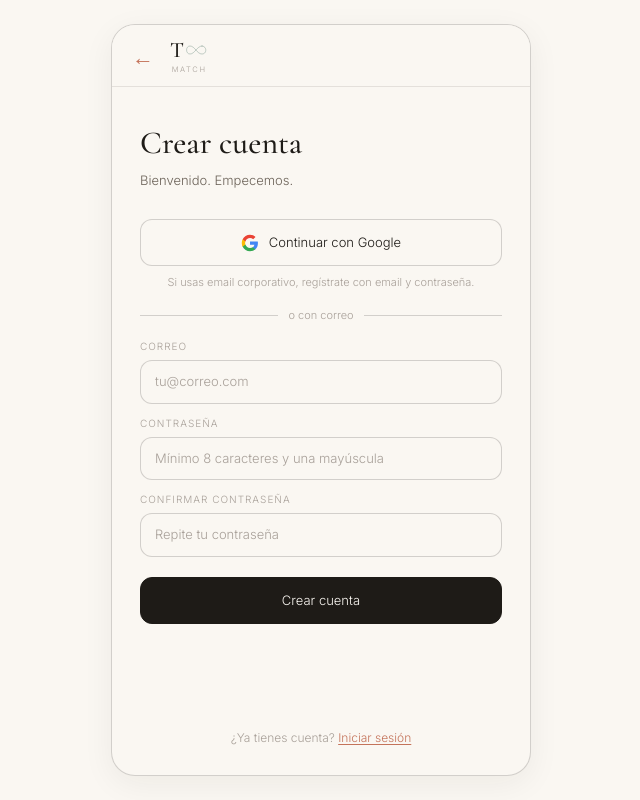
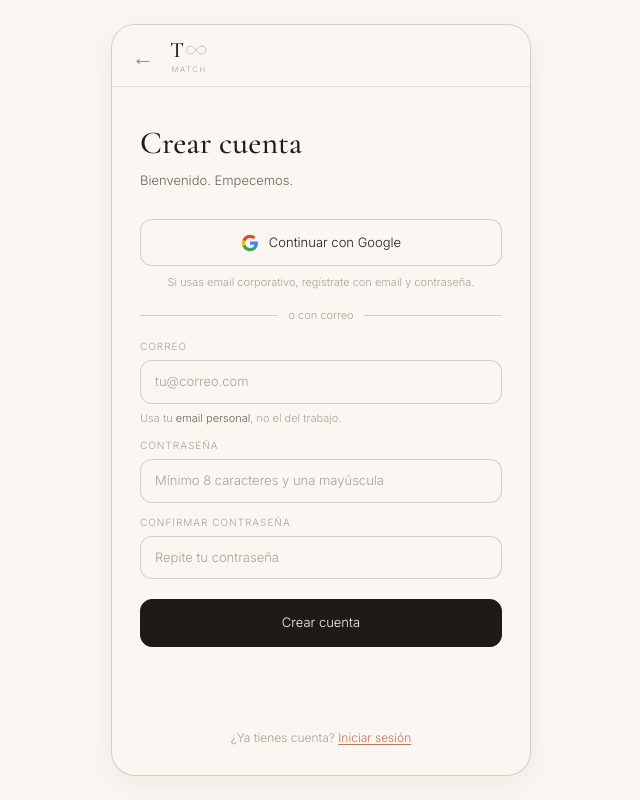
Before and after one commit to abeletex1/TooMatch, a Next.js app: page /signup in a window 1280 px wide. Shown: the whole page, without its empty margins (319-959 px from the left). Built offline with nearby package versions, Linux system fonts and the light colour scheme.

Commit message:
Add personal email hint below email input on signup
Co-Authored-By: Claude Sonnet 4.6 <noreply@anthropic.com>

```diff
--- a/src/app/signup/page.tsx
+++ b/src/app/signup/page.tsx
@@ -55,6 +55,9 @@ export default function SignupPage() {
               required
               autoComplete="email"
             />
+            <p className="text-[11px] text-ink-3 font-light mt-1.5">
+              Usa tu <span className="text-ink-2">email personal</span>, no el del trabajo.
+            </p>
           </div>
           <div>
             <FormLabel htmlFor="signup-password">{t("passwordLabel")}</FormLabel>
```
